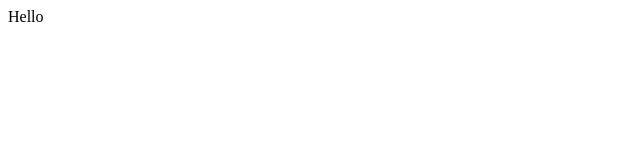
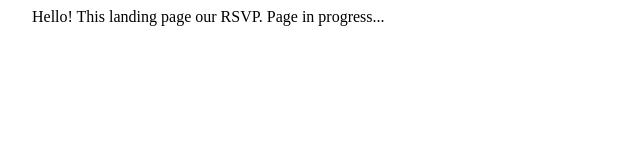
Before and after one commit to S1ler/Wedding, a website: page index.html in a window 1280 px wide. Shown: the whole page, without its empty margins (0-640 px from the left). Drawn offline with Linux system fonts and the light colour scheme.

Commit message:
Styles and changes

```diff
--- a/app.js
+++ b/app.js
@@ -10,8 +10,8 @@ app.get('/', (req, res) => {
     res.sendFile(path.join(__dirname, 'index.html'));
 });
 
-// Запуск сервера на порті, який може бути заданий у середовищі або стандартно 6000
-const PORT = process.env.PORT || 6000;
+// Запуск сервера на порті, який може бути заданий у середовищі або стандартно 3001
+const PORT = process.env.PORT || 3001;
 app.listen(PORT, () => {
     console.log(`Сервер запущено на порті ${PORT}`);
 });
--- a/index.html
+++ b/index.html
@@ -3,9 +3,12 @@
 <head>
     <meta charset="UTF-8">
     <title>Igor and Yulia wedding</title>
+    <link rel="stylesheet" href="/styles/main.css">
 </head>
 <body>
-Hello
+<div class="container">
+    Hello! This landing page our RSVP. Page in progress...
+</div>
 
 </body>
 </html>
--- /dev/null
+++ b/styles/main.scss
@@ -0,0 +1,4 @@
+.container {
+  max-width: 700px;
+  padding-inline: 24px;
+}
```
Also changed, not shown: styles/main.css (added), 3 other files.
